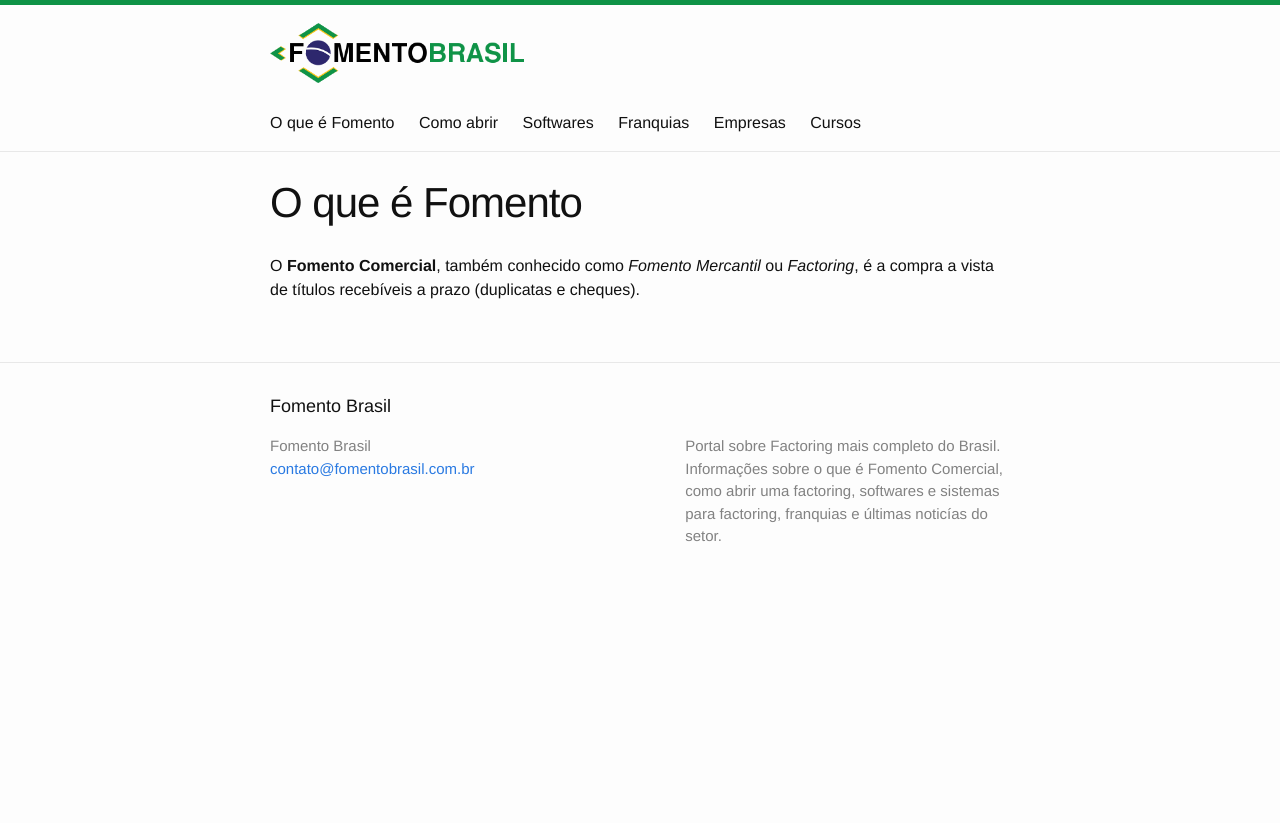
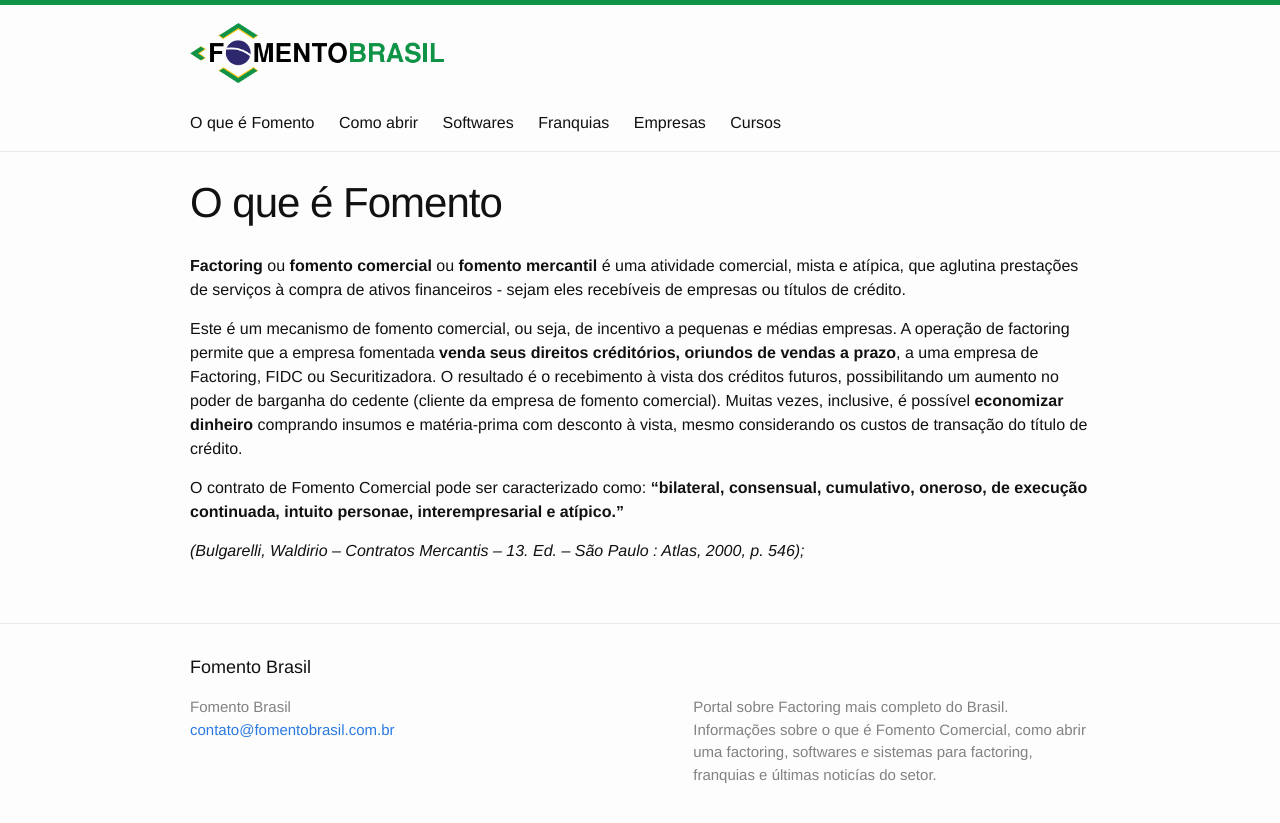
Before and after one commit to fomentobrasil/fomentobrasil.github.io, a Jekyll site: the page built from o-que-e-fomento.md, in a window 1280 px wide. Shown: the top 823 px of the page. Built offline with Jekyll 4.4.1, drawn with Linux system fonts in a browser that asks for light colours.

Commit message:
o que é fomento

```diff
--- a/css/main.scss
+++ b/css/main.scss
@@ -23,10 +23,10 @@ $grey-color-light: lighten($grey-color, 40%);
 $grey-color-dark:  #0f9347; //darken($grey-color, 25%);
 
 // Width of the content area
-$content-width:    800px;
+$content-width:    960px;
 
 $on-palm:          600px;
-$on-laptop:        800px;
+$on-laptop:        960px;
 
 
 
--- a/o-que-e-fomento.md
+++ b/o-que-e-fomento.md
@@ -4,4 +4,10 @@ title: O que é Fomento
 permalink: /o-que-e-fomento/
 ---
 
-O **Fomento Comercial**, também conhecido como *Fomento Mercantil* ou *Factoring*, é a compra a vista de títulos recebíveis a prazo (duplicatas e cheques).
+**Factoring** ou **fomento comercial** ou **fomento mercantil** é uma atividade comercial, mista e atípica, que aglutina prestações de serviços à compra de ativos financeiros - sejam eles recebíveis de empresas ou títulos de crédito.
+
+Este é um mecanismo de fomento comercial, ou seja, de incentivo a pequenas e médias empresas. A operação de factoring permite que a empresa fomentada **venda seus direitos créditórios, oriundos de vendas a prazo**, a uma empresa de Factoring, FIDC ou Securitizadora. O resultado é o recebimento à vista dos créditos futuros, possibilitando um aumento no poder de barganha do cedente (cliente da empresa de fomento comercial). Muitas vezes, inclusive, é possível **economizar dinheiro** comprando insumos e matéria-prima com desconto à vista, mesmo considerando os custos de transação do título de crédito.
+
+O contrato de Fomento Comercial pode ser caracterizado como: **"bilateral, consensual, cumulativo, oneroso, de execução continuada, intuito personae, interempresarial e atípico."**
+
+*(Bulgarelli, Waldirio – Contratos Mercantis – 13. Ed. – São Paulo : Atlas, 2000, p. 546);*
```
